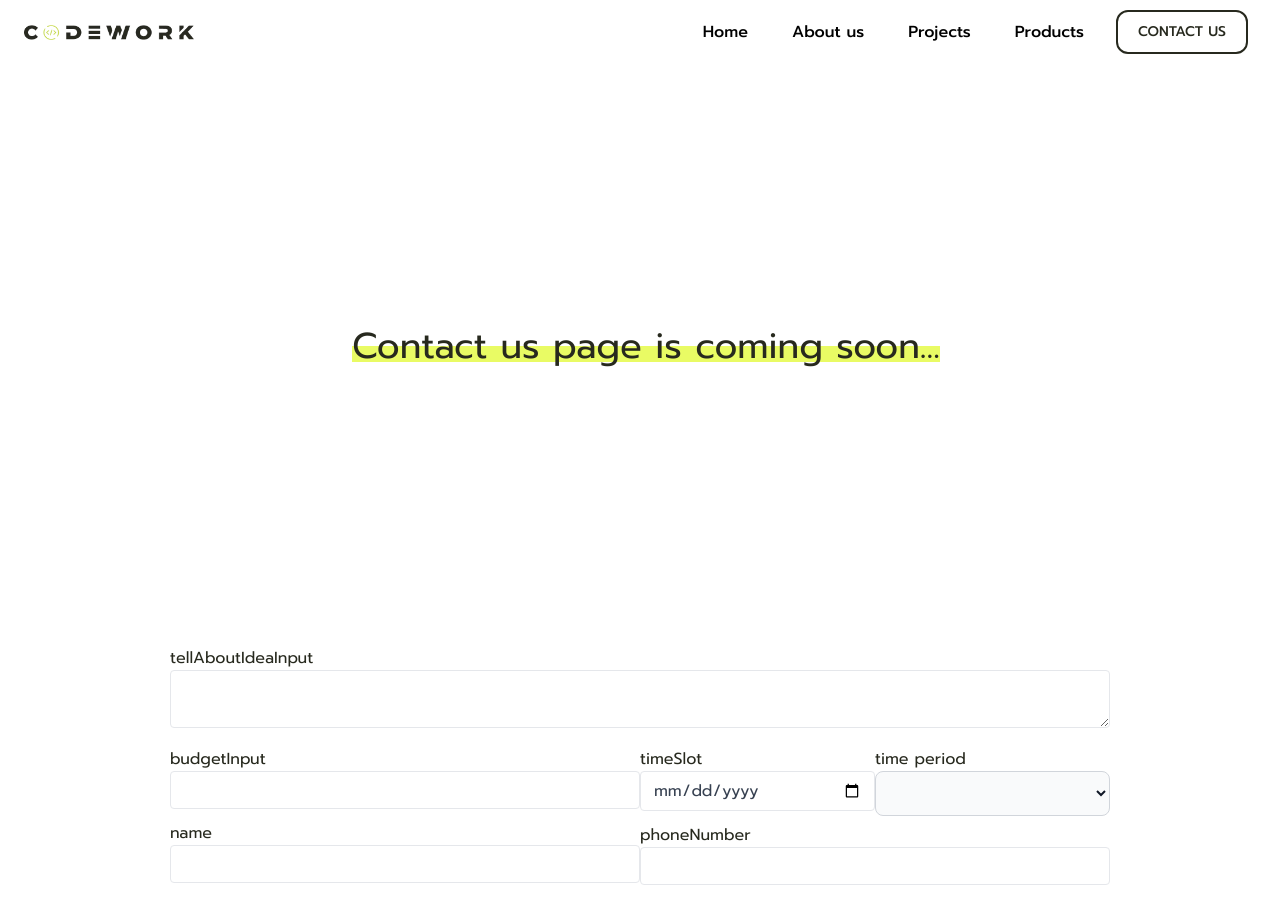
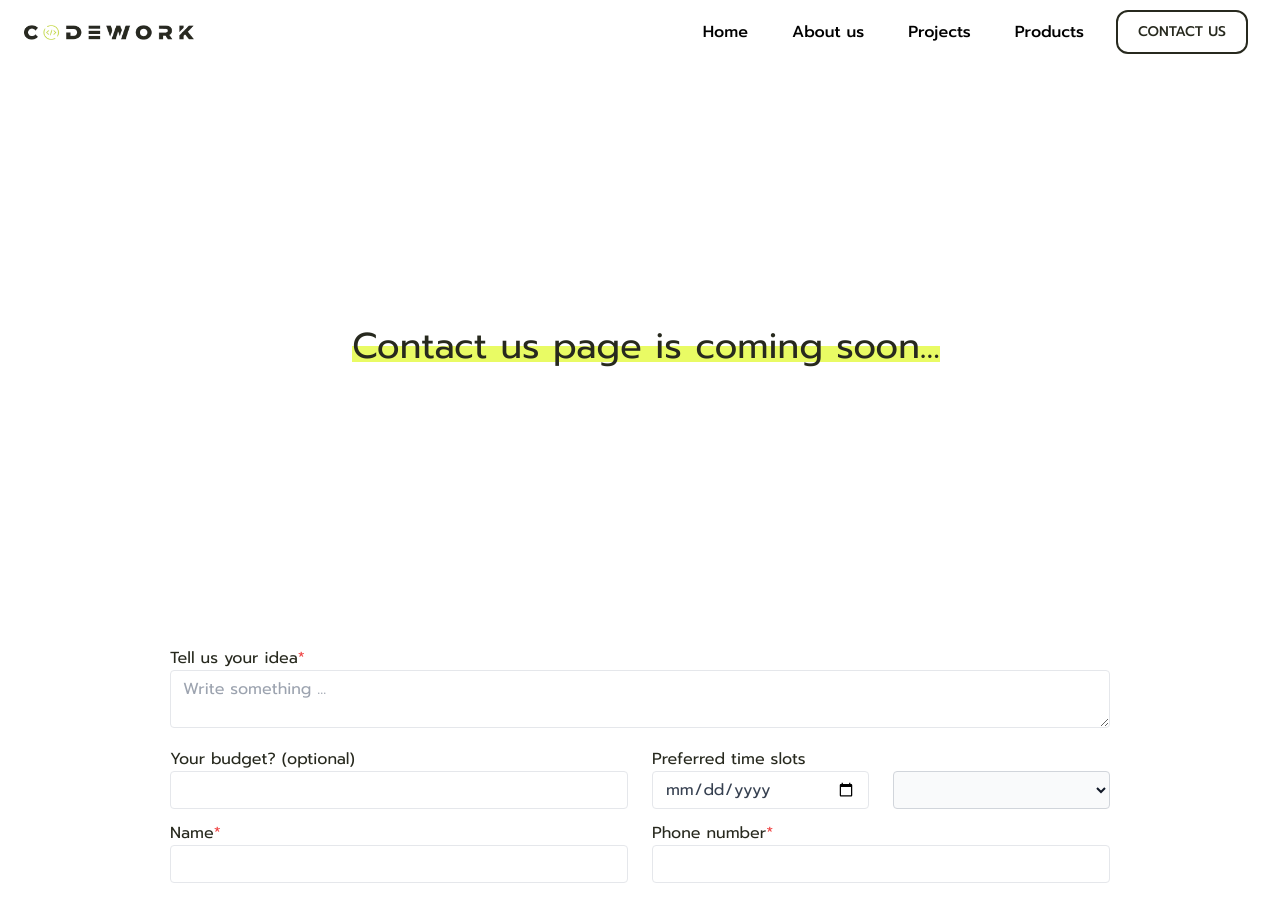
Before and after one commit to The-Alzhemist/codework-landing-page, a Next.js app: page /contact-us in a window 1280 px wide. Shown: the top 898 px of the page. Built offline with nearby package versions, Linux system fonts and the light colour scheme.

Commit message:
update: form

```diff
--- a/src/components/ContactUs/contactus-form.tsx
+++ b/src/components/ContactUs/contactus-form.tsx
@@ -38,11 +38,12 @@ const ContactUsForm = () => {
         {/* row 1 */}
         <div>
           <label className="flex" htmlFor="tellAboutIdeaInput">
-            tellAboutIdeaInput
+          Tell us your idea <span className="text-red-500">*</span>
           </label>
           <textarea
             className="appearance-none border rounded py-2 px-3 w-full text-gray-700 mb-3 leading-tight focus:outline-none focus:shadow-outline"
             id="tellAboutIdeaInput"
+            placeholder="Write something ..."
             {...register("tellAboutIdeaInput", {
               required: {
                 value: true,
@@ -55,12 +56,12 @@ const ContactUsForm = () => {
         </div>
 
         {/* row2 */}
-        <div className="flex">
+        <div className="flex gap-x-6">
           {/* left */}
           <div className="w-full">
             {/*  */}
             <label className="flex" htmlFor="budgetInput">
-              budgetInput
+            Your budget? (optional)
             </label>
             <input
               className="appearance-none border rounded w-full py-2 px-3 text-gray-700 mb-3 leading-tight focus:outline-none focus:shadow-outline"
@@ -77,7 +78,7 @@ const ContactUsForm = () => {
 
             {/*  */}
             <label className="flex" htmlFor="name">
-              name
+              Name <span className="text-red-500">*</span>
             </label>
             <input
               className="appearance-none border rounded w-full py-2 px-3 text-gray-700 mb-3 leading-tight focus:outline-none focus:shadow-outline"
@@ -94,7 +95,7 @@ const ContactUsForm = () => {
 
             {/*  */}
             <label className="flex" htmlFor="email">
-              email
+            Email <span className="text-red-500">*</span>
             </label>
             <input
               className="appearance-none border rounded w-full py-2 px-3 text-gray-700 mb-3 leading-tight focus:outline-none focus:shadow-outline"
@@ -112,14 +113,14 @@ const ContactUsForm = () => {
 
           {/* right */}
           <div className="w-full">
-            <div className="flex">
+            <div className="flex gap-x-6">
               {/* timeSlot */}
               <div className="w-full">
                 <label className="flex" htmlFor="timeSlot">
-                  timeSlot
+                Preferred time slots
                 </label>
                 <input
-                  className="appearance-none border rounded w-full py-2 px-3 text-gray-700 mb-3 leading-tight focus:outline-none focus:shadow-outline"
+                  className="appearance-none border rounded w-full py-2 px-3 text-gray-700 mb-3 h-[38px] leading-tight focus:outline-none focus:shadow-outline"
                   type="date"
                   id="timeSlot"
                   {...register("timeSlot", {
@@ -135,19 +136,19 @@ const ContactUsForm = () => {
               {/* timePeriod */}
               <div className="w-full">
                 <label className="flex" htmlFor="timePeriod">
-                  time period
+                  <span className="text-white">time period</span>
                 </label>
 
                 <select
-                className="bg-gray-50 border border-gray-300 text-gray-900 text-sm rounded-lg focus:ring-blue-500 focus:border-blue-500 block w-full p-2.5"
+                className="bg-gray-50 border border-gray-300 text-gray-900 text-sm rounded focus:ring-blue-500 focus:border-blue-500 block w-full px-2 h-[38px]"
                   id="timePeriod"
                   {...register("timePeriod",{
                     required: "select one option",
                   })}
                 >
-                  <option value="13.00-14.00">Function 1</option>
-                  <option value="14.00-16.00">Function 2</option>
-                  <option value="17.00-18.00">Function 3</option>
+                  <option value="13.00-14.00" selected>13.00-14.00</option>
+                  <option value="14.00-16.00">14.00-16.00</option>
+                  <option value="17.00-18.00">17.00-18.00</option>
                 </select>
                 <p className="text-red-500">{errors.timePeriod?.message}</p>
               </div>
@@ -155,7 +156,7 @@ const ContactUsForm = () => {
 
             {/*  */}
             <label className="flex" htmlFor="phoneNumber">
-              phoneNumber
+            Phone number <span className="text-red-500">*</span>
             </label>
             <input
               className="appearance-none border rounded w-full py-2 px-3 text-gray-700 mb-3 leading-tight focus:outline-none focus:shadow-outline"
@@ -171,7 +172,7 @@ const ContactUsForm = () => {
             <p className="text-red-500">{errors.phoneNumber?.message}</p>
             {/*  */}
             <label className="flex" htmlFor="CompanyName">
-              CompanyName
+            Company name
             </label>
             <input
               className="appearance-none border rounded w-full py-2 px-3 text-gray-700 mb-3 leading-tight focus:outline-none focus:shadow-outline"
```
